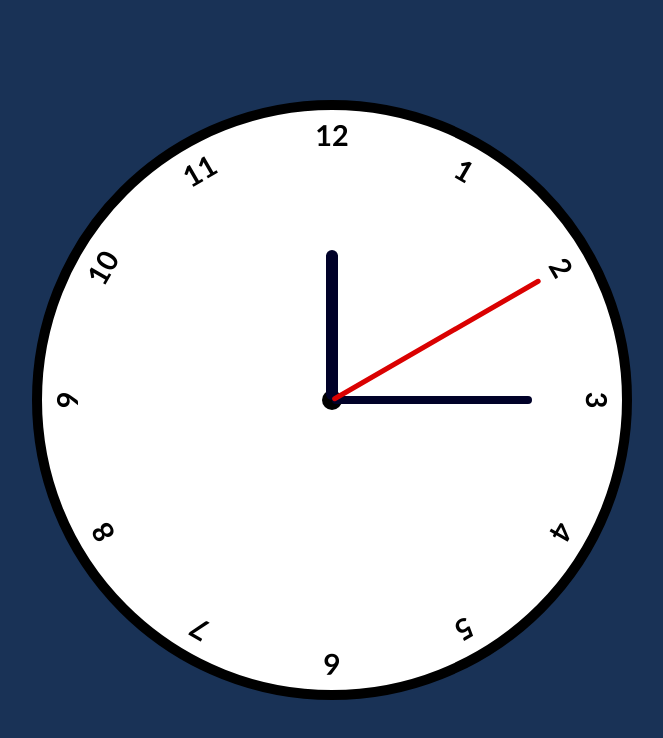
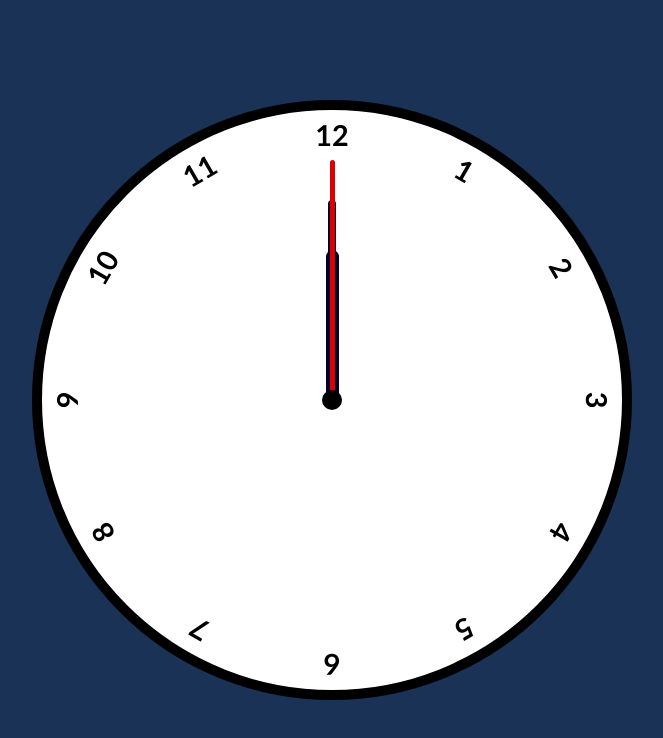
Before and after one commit to DevLeoCunha/projeto-relogio, a plain HTML site: page index.html in a window 1280 px wide. Shown: the whole page, without its empty margins (308-971 px from the left). Drawn offline with Linux system fonts and the light colour scheme.

Commit message:
parte js

```diff
--- a/css/style.css
+++ b/css/style.css
@@ -95,7 +95,7 @@ main {
     background-color: rgb(218, 1, 1);
     position: absolute;
     border-radius: 5px;
-    transform: translate(0, -50%) rotate(60deg); /* Pegou 50% do ponteiro e deslocou para cima, eixo x = 0 não mexe e eixo y = 50% */
+    transform: translate(0, -50%); /* Pegou 50% do ponteiro e deslocou para cima, eixo x = 0 não mexe e eixo y = 50% */
     transform-origin: bottom center; /* Com isso é possível pôr a origem de onde o ponteiro vai se deslocar quando passar a girar */
 }
 
@@ -105,12 +105,12 @@ main {
     background-color: rgb(0, 1, 40);
     position: absolute;
     border-radius: 5px;
-    transform: translate(0, -50%) rotate(90deg);/* Pegou 50% do ponteiro e deslocou para cima, eixo x = 0 não mexe e eixo y = 50% */
+    transform: translate(0, -50%);/* Pegou 50% do ponteiro e deslocou para cima, eixo x = 0 não mexe e eixo y = 50% */
     transform-origin: bottom center; /* Com isso é possível pôr a origem de onde o ponteiro vai se deslocar quando passar a girar */
 }
 
 .hour-hand {
-    width: 12px;
+    width: 13px;
     height: 150px;
     background-color: rgb(0, 1, 40);
     position: absolute;
@@ -123,5 +123,6 @@ main {
     width: 20px;
     height: 20px;
     border-radius: 20px;
-    background-color: black;
+    background-color: rgb(0, 0, 0);
+    position: absolute;
 }
--- a/js/script.js
+++ b/js/script.js
@@ -0,0 +1,3 @@
+const getTime = () => {
+    const date = new Date();
+}
```
Also changed, not shown: index.html (+0 -11 lines).
